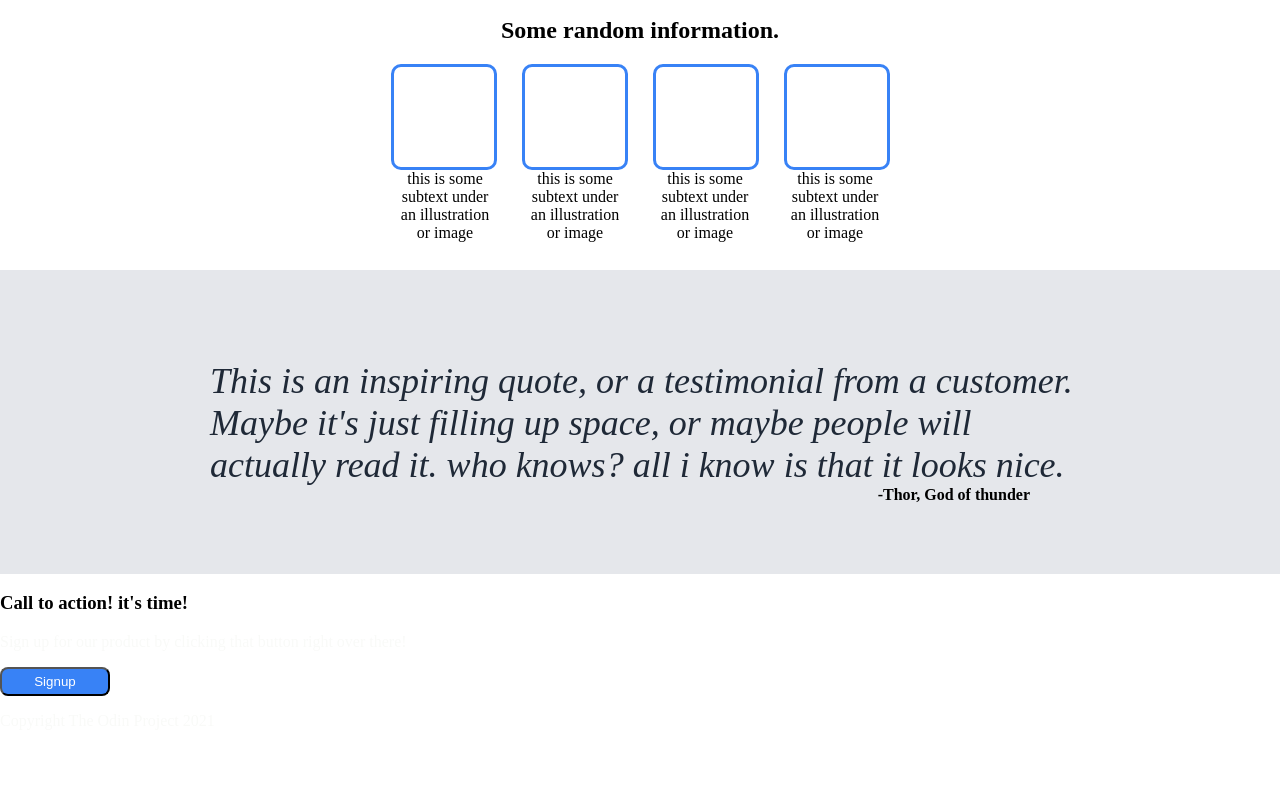
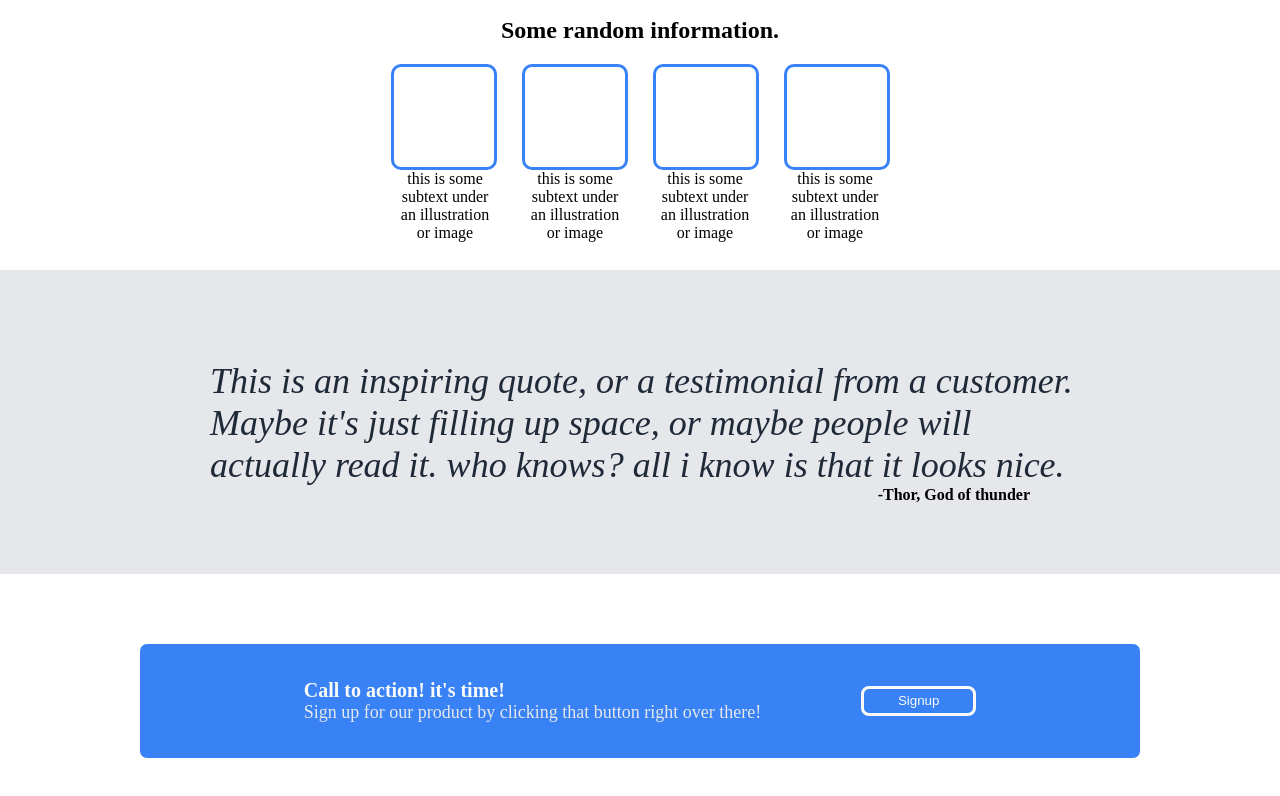
Before and after one commit to randyortonrko83/First-Designed-Website, a plain HTML site: page index.html in a window 1280 px wide. Shown: the part 470-1266 px from the top of the page. Before the commit the page ends 1216 px from the top, so only its background shows below. Drawn offline with Linux system fonts and the light colour scheme; files whose address does not match are found by name.

Commit message:
call-to-action section of webpage completion

```diff
--- a/Styles.css
+++ b/Styles.css
@@ -102,12 +102,59 @@ blockquote {
            font-weight: bold;
 
 }
-button {
+
+
+.ctc-class .ctc-class-box {
+            display: flex;
+            background-color: #3882f6;
+            padding: 20px;
+            padding-top: 35px;
+            padding-bottom: 35px;
+            gap: 100px;
+            justify-content: center;
+            margin: 50px;
+            margin-left: 140px;
+            margin-right: 140px;
+            margin-top: 70px;
+            border-radius: 7px;
+}
+
+.ctc-class .ctc-class-box-1 {
+                             display: flex;
+                             flex-direction: column;
+}
+
+.footer-p {
+           font-size: 18px;
+           color: #E5E7EB;
+           margin: 0px;
+}
+
+.footer-h3 {
+            font-size: 20px;
+            color: #f9faf8;
+            margin: 0px;
+}
+
+.footer-button {
+                height: 30px;
+                width: 115px;
+                align-self: center;
+                background-color: #3882f6;
+                color: #f9faf8;
+                border-color: #f9faf8;
+                border-radius: 8px;
+                border: solid;
+
+}
+
+.hero-button {
         background-color: #3882f6;
         color: white;
         padding: 5px;
         width: 110px;
         border-radius: 8px;
+        border: #1f2937 solid ;
 }
 
 h1 {
--- a/index.html
+++ b/index.html
@@ -18,7 +18,7 @@
   <span class="hero-top">
    <h1>This website is awesome</h1>
    <p>This website has some subtext that goes here under the main title. it's a smaller and the color is lower contrast</p>
-   <button>Sign up</button></span>
+   <button class="hero-button">Sign up</button></span>
   <span id="img"><img src="C:\Users\sachi\github-repositories\First-Designed-Website\hands-1851426.jpg"></span></span>
 <h2>Some random information.</h2>
 <div class="css-rounded">
@@ -34,9 +34,12 @@
     <div class="box-4">this is some subtext under an illustration or image</div></div>
 <div class="quote-class">
 <blockquote>This is an inspiring quote, or a testimonial from a customer. Maybe it's just filling up space, or maybe people will actually read it. who knows? all i know is that it looks nice.</blockquote><div class="by-class"> -Thor, God of thunder</div></div>
-<h3>Call to action! it's time!</h3>
-<p>Sign up for our product by clicking that button right over there!</p>
-<button>Signup</button>
+<span class="ctc-class">
+ <span class="ctc-class-box">
+  <span class="ctc-class-box-1">
+<h3 class="footer-h3">Call to action! it's time!</h3>
+<p class="footer-p">Sign up for our product by clicking that button right over there!</p></span>
+<button class="footer-button">Signup</button></span></span>
 <footer>
 <p>Copyright The Odin Project 2021</p>
 </footer>
```
Also changed, not shown: 1 other file.
